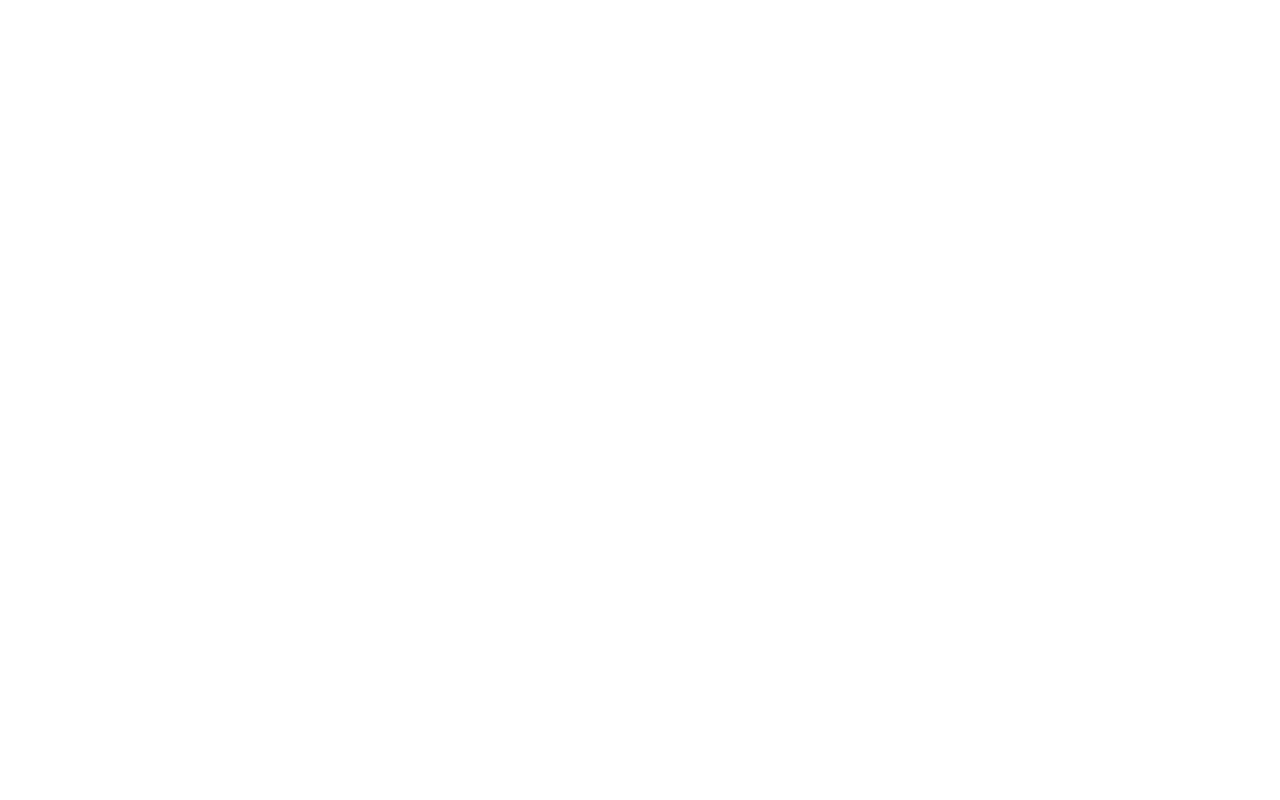
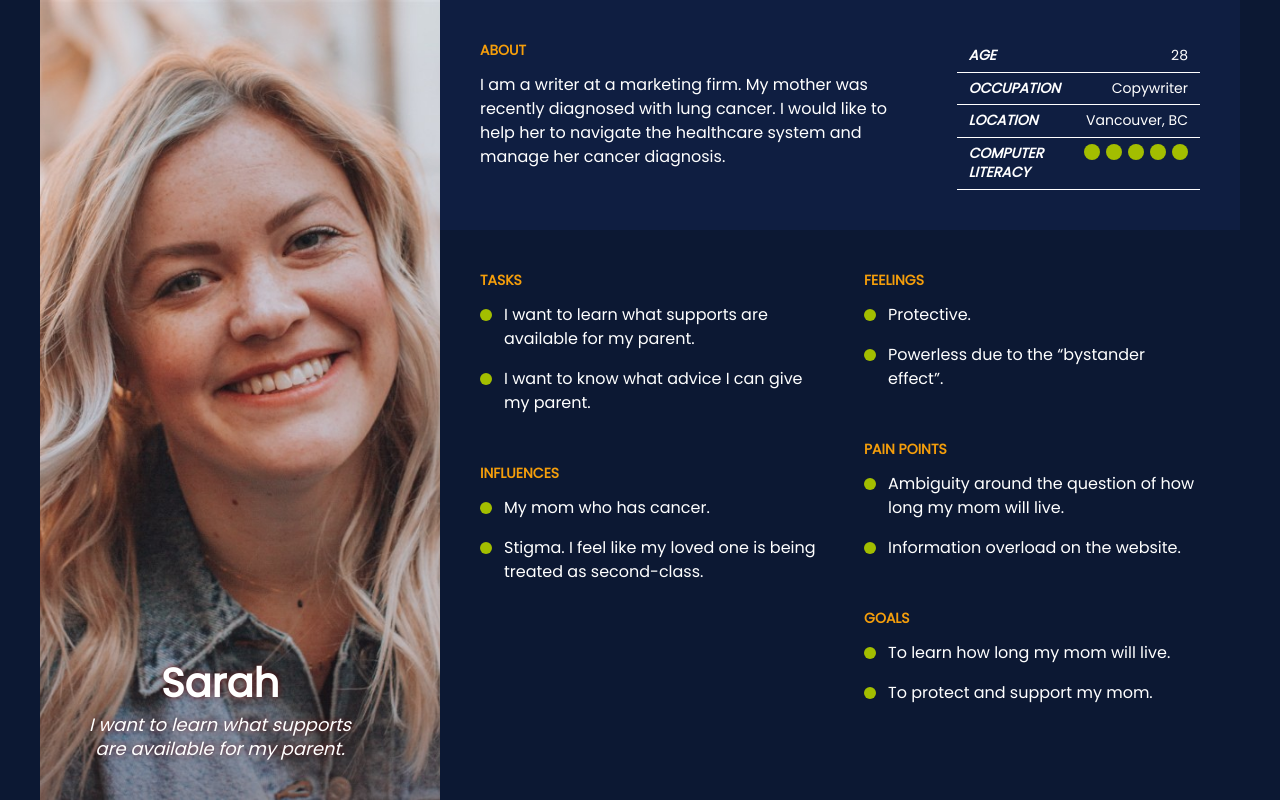
Before and after one commit to AOP97/Anthony-assignment-6, a website: page public/index3.html in a window 1280 px wide. Drawn offline with Linux system fonts and the light colour scheme.

Commit message:
Blackboxai commit

```diff
--- /dev/null
+++ b/public/css/blackboxai.css
@@ -0,0 +1,252 @@
+@import url('https://fonts.googleapis.com/css2?family=Poppins&display=swap');
+
+    * {
+      box-sizing: border-box;
+    }
+
+    body {
+      margin: 0;
+      font-family: 'Poppins', sans-serif;
+      background-color: #0c1833;
+      color: white;
+      line-height: 1.5;
+    }
+
+    main {
+      display: flex;
+      flex-direction: column;
+      min-height: 100vh;
+      max-width: 1200px;
+      margin: 0 auto;
+    }
+
+    @media (min-width: 768px) {
+      main {
+        flex-direction: row;
+      }
+    }
+
+    /* Left side */
+    .left-side {
+      position: relative;
+      width: 100%;
+      height: 450px;
+      overflow: hidden;
+      background: linear-gradient(transparent, rgb(65 33 15 / 50%));
+    }
+
+    @media (min-width: 768px) {
+      .left-side {
+        width: 33.3333%;
+        height: auto;
+      }
+    }
+
+    .left-side img {
+      width: 100%;
+      height: 100%;
+      object-fit: cover;
+      display: block;
+
+    }
+
+    .left-text {
+      position: absolute;
+      bottom: 40px;
+      left: 40px;
+      text-align: center;
+      max-width: 280px;
+      color: white;
+      text-shadow: 0 0 6px rgba(106, 4, 4, 0.74);
+    }
+
+    .left-text h1 {
+      font-weight: 800;
+      font-size: 2.5rem;
+      margin: 0 0 8px 0;
+      line-height: 1.1;
+    }
+
+    .left-text p {
+      font-style: italic;
+
+      font-size: 1.125rem;
+      margin: 0;
+      line-height: 1.3;
+    }
+
+    /* Right side */
+    .right-side {
+      width: 100%;
+      display: flex;
+      flex-direction: column;
+    }
+
+    @media (min-width: 768px) {
+      .right-side {
+        width: 66.6667%;
+      }
+    }
+
+    /* Top about and info */
+    .top-section {
+      display: flex;
+      flex-direction: column;
+      /* border-bottom: 1px solid #0a1226; */
+      background-color: #0f1e41;
+      padding: 32px 24px;
+    }
+
+    @media (min-width: 768px) {
+      .top-section {
+        flex-direction: row;
+        padding: 40px 40px;
+      }
+    }
+
+    .about-text {
+      width: 100%;
+      margin-bottom: 32px;
+    }
+
+    @media (min-width: 768px) {
+      .about-text {
+        width: 66.6667%;
+        margin-bottom: 0;
+        padding-right: 48px;
+      }
+    }
+
+    .about-text h2 {
+      color: #f59e0b;
+      font-weight: 700;
+      font-size: 0.875rem;
+      text-transform: uppercase;
+      margin: 0 0 12px 0;
+    }
+
+    .about-text p {
+      font-weight: 400;
+      font-size: 1rem;
+      max-width: 480px;
+      margin: 0;
+    }
+
+    .info-table {
+      width: 100%;
+      font-size: 0.875rem;
+      line-height: 1.4;
+      border-collapse: collapse;
+    }
+
+    @media (min-width: 768px) {
+      .info-table {
+        width: 33.3333%;
+      }
+    }
+
+    .info-table td {
+      padding: 6px 12px;
+      border-bottom: 1px solid #ffffff;
+      vertical-align: top;
+    }
+
+    .info-table td:first-child {
+      font-style: italic;
+      /* text-decoration: underline; */
+      width: 50%;
+      font-weight: 600;
+    }
+
+    .info-table td:last-child {
+      text-align: right;
+      font-weight: 400;
+    }
+
+    .computer-literacy {
+      display: flex;
+      justify-content: flex-end;
+      gap: 6px;
+    }
+
+    .dot {
+      width: 16px;
+      height: 16px;
+      border-radius: 50%;
+      background-color: #a3be00;
+    }
+
+    /* Bottom section */
+    .bottom-section {
+      display: flex;
+      flex-direction: column;
+      padding: 32px 24px;
+      gap: 48px;
+      flex-grow: 1;
+    }
+
+    @media (min-width: 768px) {
+      .bottom-section {
+        flex-direction: row;
+        padding: 40px 40px;
+        gap: 48px;
+      }
+    }
+
+    .left-bottom,
+    .right-bottom {
+      width: 100%;
+    }
+
+    @media (min-width: 768px) {
+      .left-bottom,
+      .right-bottom {
+        width: 50%;
+      }
+    }
+
+    /* Each group */
+    .group {
+      margin-bottom: 48px;
+    }
+
+    .group:last-child {
+      margin-bottom: 0;
+    }
+
+    .group h3 {
+      color: #f59e0b;
+      font-weight: 700;
+      font-size: 0.875rem;
+      text-transform: uppercase;
+      margin: 0 0 12px 0;
+    }
+
+    ul {
+      list-style: none;
+      padding-left: 0;
+      margin: 0;
+    }
+
+    ul li {
+      display: flex;
+      align-items: flex-start;
+      margin-bottom: 16px;
+      font-size: 1rem;
+      font-weight: 400;
+      max-width: 480px;
+    }
+
+    ul li:last-child {
+      margin-bottom: 0;
+    }
+
+    .bullet {
+      width: 12px;
+      height: 12px;
+      background-color: #a3be00;
+      border-radius: 50%;
+      margin-right: 12px;
+      margin-top: 6px;
+      flex-shrink: 0;
+    }
--- a/public/css/codiaai.css
+++ b/public/css/codiaai.css
@@ -26,7 +26,7 @@ body {
 .persona-card {
   display: flex;
   background: #1a2332;
-  border-radius: 12px;
+  /* border-radius: 12px; */
   overflow: hidden;
   box-shadow: 0 20px 40px rgba(0, 0, 0, 0.1);
   max-width: 1200px;
@@ -34,16 +34,17 @@ body {
   min-height: 600px;
 }
 
-.profile-section {
+/* .profile-section {
   flex: 1;
   display: flex;
   flex-direction: column;
   background: #2c3e50;
-}
+} */
 
 .profile-image-container {
   position: relative;
-  height: 300px;
+  /* height: 300px; */
+  height: auto;
   overflow: hidden;
 }
 
@@ -58,8 +59,9 @@ body {
   bottom: 0;
   left: 0;
   right: 0;
-  background: linear-gradient(transparent, rgba(0, 0, 0, 0.8));
+  background: linear-gradient(transparent, rgb(65 33 15 / 50%));
   padding: 40px 30px 30px;
+  text-align: center;
   color: white;
 }
 
@@ -78,13 +80,18 @@ body {
 }
 
 .profile-content {
-  padding: 30px;
-  flex: 1;
-  background: #2c3e50;
+  padding: 10px;
+  display: grid;
+  grid-template-columns: 1fr 1fr;
+  /* flex: 1; */
+  /* background: #2c3e50; */
 }
 
 .about-section {
-  margin-bottom: 30px;
+  flex: 1;
+  margin-bottom: 0;
+  min-width: 0;
+  /* margin-bottom: 30px; -- removed from org gen */
 }
 
 .section-title {
@@ -96,14 +103,18 @@ body {
 }
 
 .about-text {
+  display: inline-block;
   color: #ecf0f1;
   line-height: 1.6;
-  font-size: 0.95rem;
+  font-size: 12px;
 }
 
 .demographics-grid {
+  flex: 1;
+  align-content: start;
   display: grid;
-  gap: 15px;
+  gap: 5px;
+  min-width: 0;
 }
 
 .demographic-item {
@@ -116,7 +127,7 @@ body {
 
 .demographic-label {
   color: #bdc3c7;
-  font-size: 0.85rem;
+  font-size: 10px;
   font-weight: 500;
   font-style: italic;
 }
@@ -124,6 +135,7 @@ body {
 .demographic-value {
   color: #ecf0f1;
   font-weight: 500;
+  font-size: 10px;
 }
 
 .computer-literacy {
@@ -147,18 +159,19 @@ body {
 .info-section {
   flex: 1;
   background: #1a2332;
-  padding: 30px;
+  padding: 50px 10px;
 }
 
 .info-grid {
   display: grid;
   grid-template-columns: 1fr 1fr;
-  gap: 30px;
-  height: 100%;
+  padding: 30px 10px 10px 10px;
+  gap: 18px;
+  /* height: 100%; */
 }
 
 .goals-block {
-  grid-column: 1 / -1;
+  grid-column: 2 / -1;
 }
 
 .info-block {
@@ -188,18 +201,19 @@ body {
 .bullet {
   color: #27ae60;
   margin-right: 10px;
-  font-size: 0.8rem;
+  font-size: 0.5rem;
   margin-top: 2px;
   flex-shrink: 0;
 }
 
 .item-text {
-  font-size: 0.95rem;
+  font-size: 15px;
 }
 
 @media (max-width: 768px) {
   .persona-card {
     flex-direction: column;
+    gap: 20px;
     max-width: 100%;
   }
 
--- a/public/index3.html
+++ b/public/index3.html
@@ -0,0 +1,106 @@
+<!DOCTYPE html>
+<html lang="en">
+<head>
+    <meta charset="UTF-8">
+    <meta name="viewport" content="width=device-width, initial-scale=1.0">
+    <title>Blackboxai</title>
+    <link rel="stylesheet" href="css/blackboxai.css">
+</head>
+<body>
+    <main>
+    <section class="left-side">
+      <img
+        src="images/Sarah.jpg"
+        alt="Smiling blonde woman wearing denim jacket outdoors with blurred background"
+        width="600"
+        height="900"
+      />
+      <div class="left-text">
+        <h1>Sarah</h1>
+        <p>I want to learn what supports are available for my parent.</p>
+      </div>
+    </section>
+    <section class="right-side">
+      <div class="top-section">
+        <div class="about-text">
+          <h2>ABOUT</h2>
+          <p>
+            I am a writer at a marketing firm. My mother was recently diagnosed
+            with lung cancer. I would like to help her to navigate the
+            healthcare system and manage her cancer diagnosis.
+          </p>
+        </div>
+        <table class="info-table" aria-label="Personal information">
+          <tbody>
+            <tr>
+              <td>AGE</td>
+              <td>28</td>
+            </tr>
+            <tr>
+              <td>OCCUPATION</td>
+              <td>Copywriter</td>
+            </tr>
+            <tr>
+              <td>LOCATION</td>
+              <td>Vancouver, BC</td>
+            </tr>
+            <tr>
+              <td>COMPUTER LITERACY</td>
+              <td>
+                <div class="computer-literacy" aria-label="Computer literacy rating">
+                  <span class="dot"></span>
+                  <span class="dot"></span>
+                  <span class="dot"></span>
+                  <span class="dot"></span>
+                  <span class="dot"></span>
+                </div>
+              </td>
+            </tr>
+          </tbody>
+        </table>
+      </div>
+      <div class="bottom-section">
+        <div class="left-bottom">
+          <div class="group">
+            <h3>TASKS</h3>
+            <ul>
+              <li><span class="bullet"></span>I want to learn what supports are available for my parent.</li>
+              <li><span class="bullet"></span>I want to know what advice I can give my parent.</li>
+            </ul>
+          </div>
+          <div class="group">
+            <h3>INFLUENCES</h3>
+            <ul>
+              <li><span class="bullet"></span>My mom who has cancer.</li>
+              <li><span class="bullet"></span>Stigma. I feel like my loved one is being treated as second-class.</li>
+            </ul>
+          </div>
+        </div>
+        <div class="right-bottom">
+          <div class="group">
+            <h3>FEELINGS</h3>
+            <ul>
+              <li><span class="bullet"></span>Protective.</li>
+              <li><span class="bullet"></span>Powerless due to the “bystander effect”.</li>
+            </ul>
+          </div>
+          <div class="group">
+            <h3>PAIN POINTS</h3>
+            <ul>
+              <li><span class="bullet"></span>Ambiguity around the question of how long my mom will live.</li>
+              <li><span class="bullet"></span>Information overload on the website.</li>
+            </ul>
+          </div>
+          <div class="group">
+            <h3>GOALS</h3>
+            <ul>
+              <li><span class="bullet"></span>To learn how long my mom will live.</li>
+              <li><span class="bullet"></span>To protect and support my mom.</li>
+            </ul>
+          </div>
+        </div>
+      </div>
+    </section>
+  </main>
+</body>
+</html>
```
Also changed, not shown: public/index2.html (+7 -4 lines).
